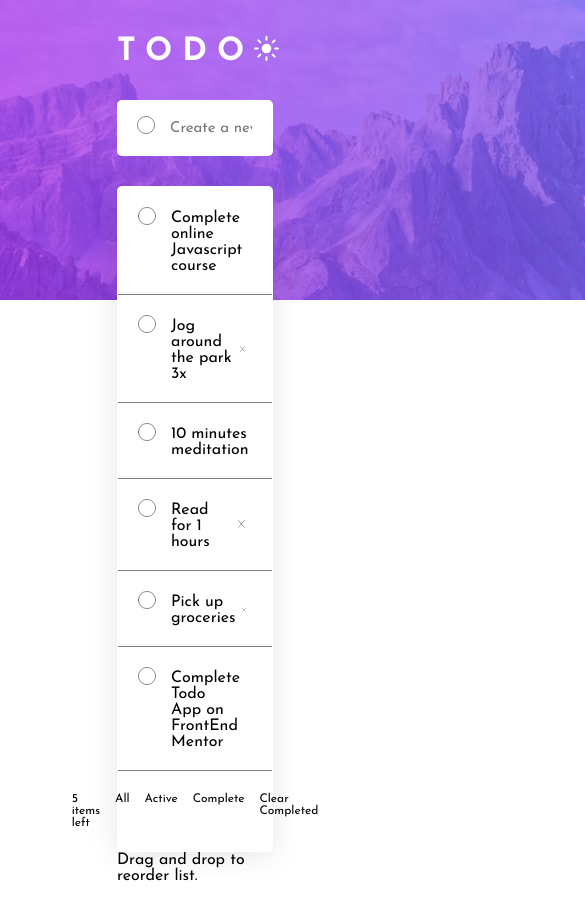
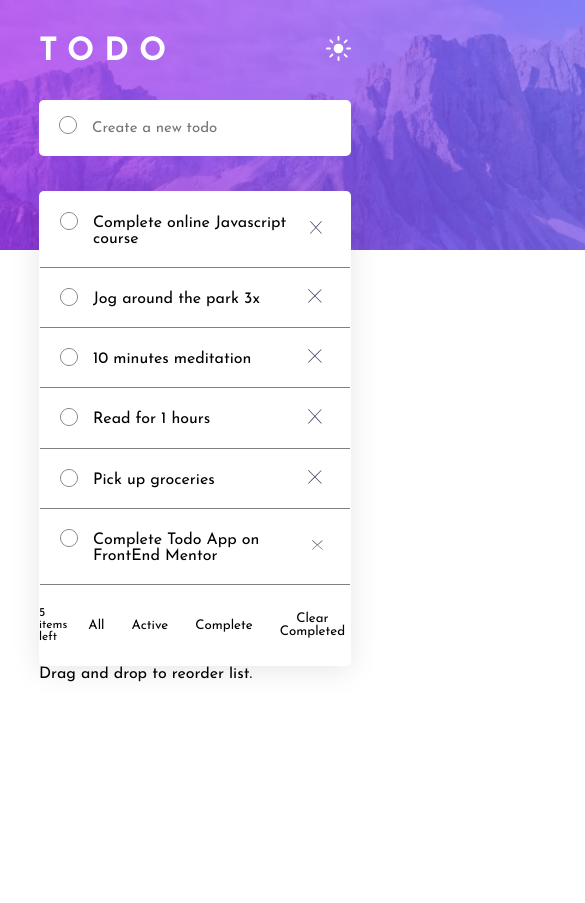
Before and after one commit to saki1994/react-todo-app, a React (Create React App) app: page / in a window 390 px wide. Shown: the top 903 px of the page, 585 px wide, since content can reach past the window. After the commit the page ends 844 px from the top, so only its background shows below. Built offline with nearby package versions, Linux system fonts and the light colour scheme.

Commit message:
Add Media Queries

```diff
--- /dev/null
+++ b/src/components/Button.jsx
@@ -0,0 +1,9 @@
+import React from "react";
+
+const Button = ({text}) => {
+    return (
+        <button className="navbar-btn">{text}</button>
+    )
+}
+
+export default Button
--- a/src/components/Content.jsx
+++ b/src/components/Content.jsx
@@ -2,6 +2,7 @@ import React, { useState } from "react";
 import AddList from "./AddList";
 import List from "./List";
 import Paragraph from "./Paragraph";
+import Button from "./Button";
 
 const Content = () => {
   //An array of list user input
@@ -43,10 +44,10 @@ const Content = () => {
       </ul>
       <div className="bottom-navbar">
         <Paragraph text={"5 items left"} />
-        <Paragraph text={"All"} />
-        <Paragraph text={"Active"} />
-        <Paragraph text={"Complete"} />
-        <Paragraph text={"Clear Completed"} />
+        <Button text={"All"} />
+        <Button text={"Active"} />
+        <Button text={"Complete"} />
+        <Button text={"Clear Completed"} />
         </div>
       </div>
     </main>
--- a/src/components/styles.css
+++ b/src/components/styles.css
@@ -58,7 +58,7 @@ body {
   -webkit-box-direction: normal;
       -ms-flex-direction: column;
           flex-direction: column;
-  gap: 30px;
+  gap: 35px;
 }
 
 .container main > * {
@@ -136,4 +136,29 @@ body {
 .container main .bottom-navbar p:first-child {
   margin-right: auto;
 }
+
+.container main .bottom-navbar .navbar-btn {
+  border: none;
+  background: none;
+  cursor: pointer;
+}
+
+.container main .bottom-navbar .navbar-btn:hover {
+  color: #3a7bfd;
+}
+
+@media only screen and (max-width: 992px) {
+  .container {
+    width: 70%;
+  }
+}
+
+@media only screen and (max-width: 768px) {
+  .container {
+    width: 80%;
+  }
+  .background {
+    height: 250px;
+  }
+}
 /*# sourceMappingURL=styles.css.map */
--- a/src/components/styles.scss
+++ b/src/components/styles.scss
@@ -41,7 +41,7 @@ body {
   main {
     display: flex;
     flex-direction: column;
-    gap: 30px;
+    gap: 35px;
 
     & > * {
       border-radius: 5px;
@@ -110,6 +110,31 @@ body {
         margin-right: auto;
       }
 
+      .navbar-btn {
+        border: none;
+        background: none;
+        cursor: pointer;
+
+        &:hover {
+          color:   hsl(220, 98%, 61%);
+        }
+      }
+
     }
   }
 }
+
+@media only screen and (max-width: 992px ) {
+  .container {
+   width: 70%;
+  }
+}
+
+@media only screen and (max-width: 768px ) {
+  .container {
+   width: 80%;
+  }
+  .background {
+    height: 250px;
+  }
+}
```
Also changed, not shown: 2 other files (tests, documents, lock files or other folders).
